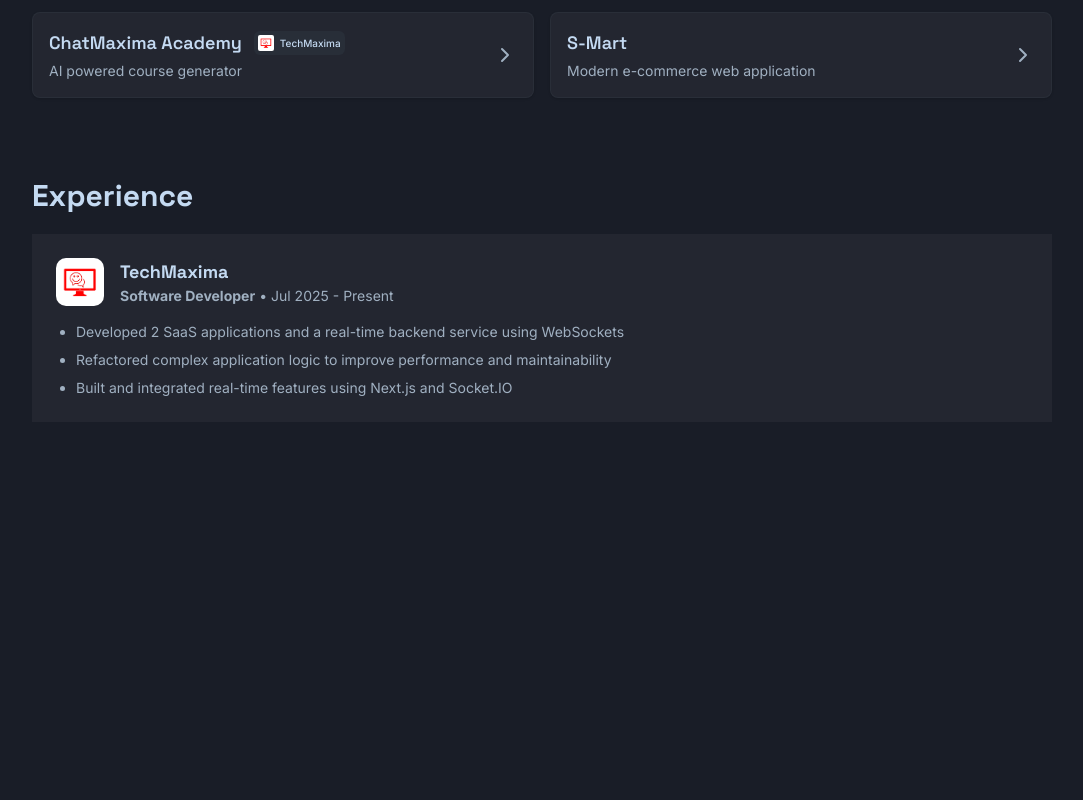
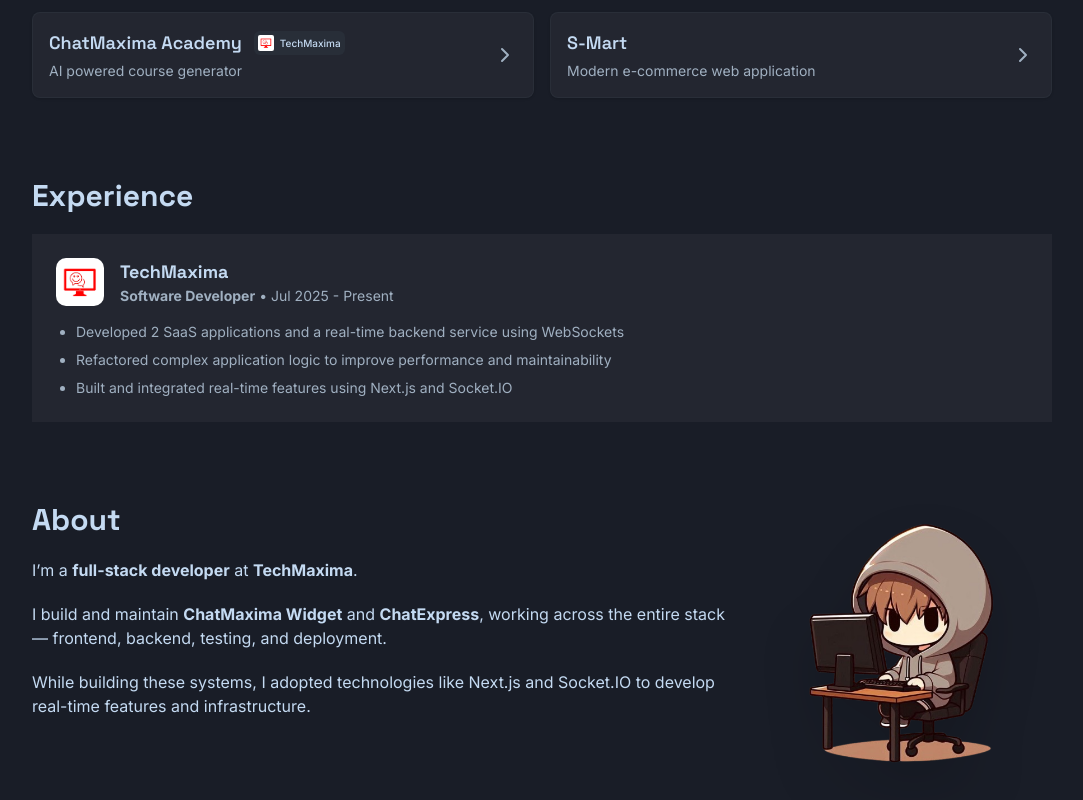
Before and after one commit to vignesh-g-05/portfolio, a React (Vite) app: page / in a window 1280 px wide. Shown: the part 1404-2204 px from the top of the page, without its empty margins (98-1181 px from the left). Before the commit the page ends 1906 px from the top, so only its background shows below. Built offline with nearby package versions, Linux system fonts and the light colour scheme.

Commit message:
feat: create about me section

```diff
--- a/src/App.tsx
+++ b/src/App.tsx
@@ -3,6 +3,7 @@
 import Skills from "./features/skills";
 import Projects from "./features/projects";
 import Experience from "./features/experience";
+import About from "./features/about";
 
 export default function App() {
   return (
@@ -12,6 +13,7 @@
       <Skills />
       <Projects />
       <Experience />
+      <About />
     </main>
   );
 }
--- /dev/null
+++ b/src/features/about/index.tsx
@@ -0,0 +1,42 @@
+const About = () => {
+  return (
+    <section
+      className="flex flex-col items-center gap-8 md:flex-row md:items-start"
+      aria-labelledby="about-heading"
+    >
+      <div className="space-y-5">
+        <h2
+          id="about-heading"
+          className="font-heading text-2xl font-bold md:text-3xl"
+        >
+          About
+        </h2>
+
+        <p>
+          I’m a <b>full-stack developer</b> at <b>TechMaxima</b>.
+        </p>
+
+        <p>
+          I build and maintain <b>ChatMaxima Widget</b> and <b>ChatExpress</b>,
+          working across the entire stack — frontend, backend, testing, and
+          deployment.
+        </p>
+
+        <p>
+          While building these systems, I adopted technologies like Next.js and
+          Socket.IO to develop real-time features and infrastructure.
+        </p>
+      </div>
+
+      <div className="flex justify-center md:justify-end">
+        <img
+          src="/images/about.png"
+          alt="Illustration of a developer coding at a cozy desk"
+          className="max-w-70 drop-shadow-2xl transition-transform duration-200 hover:-translate-y-1"
+        />
+      </div>
+    </section>
+  );
+};
+
+export default About;
```
Also changed, not shown: public/images/about.png (added).
